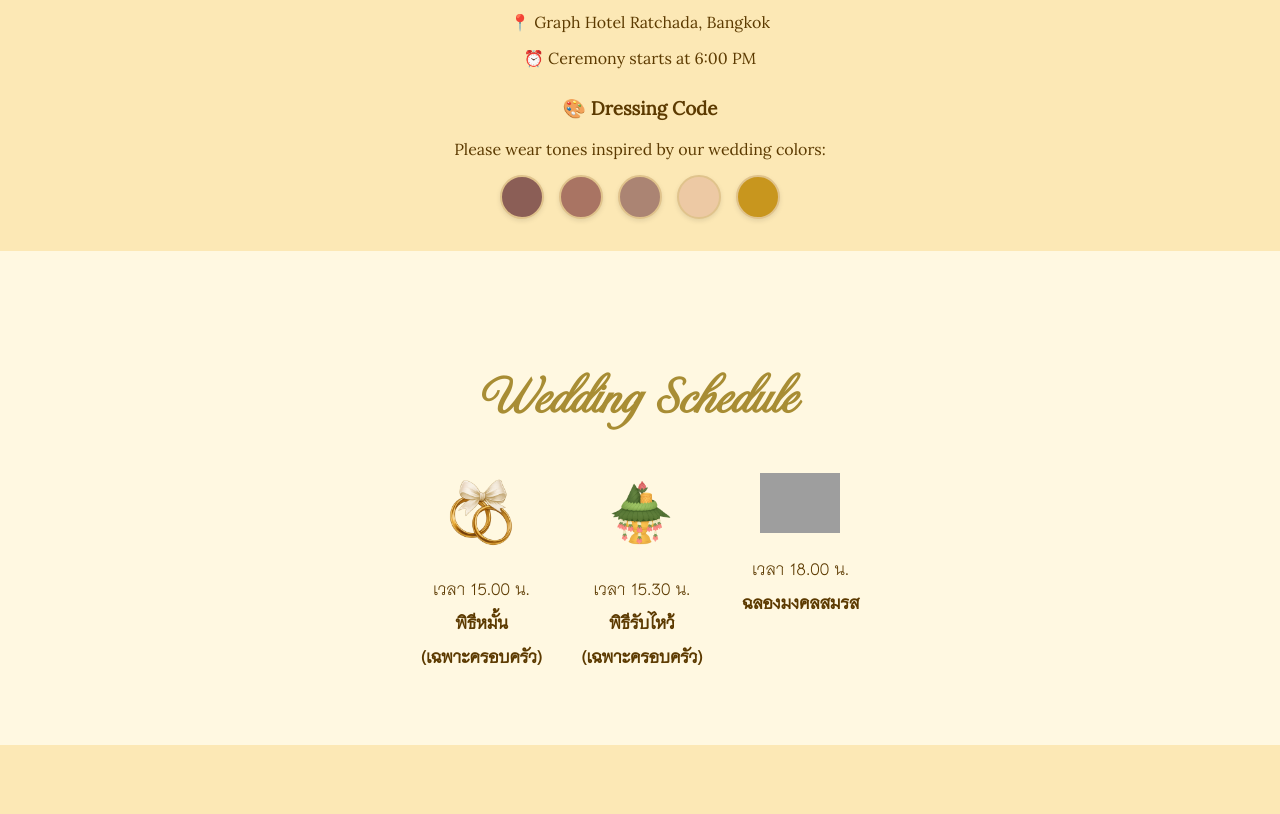
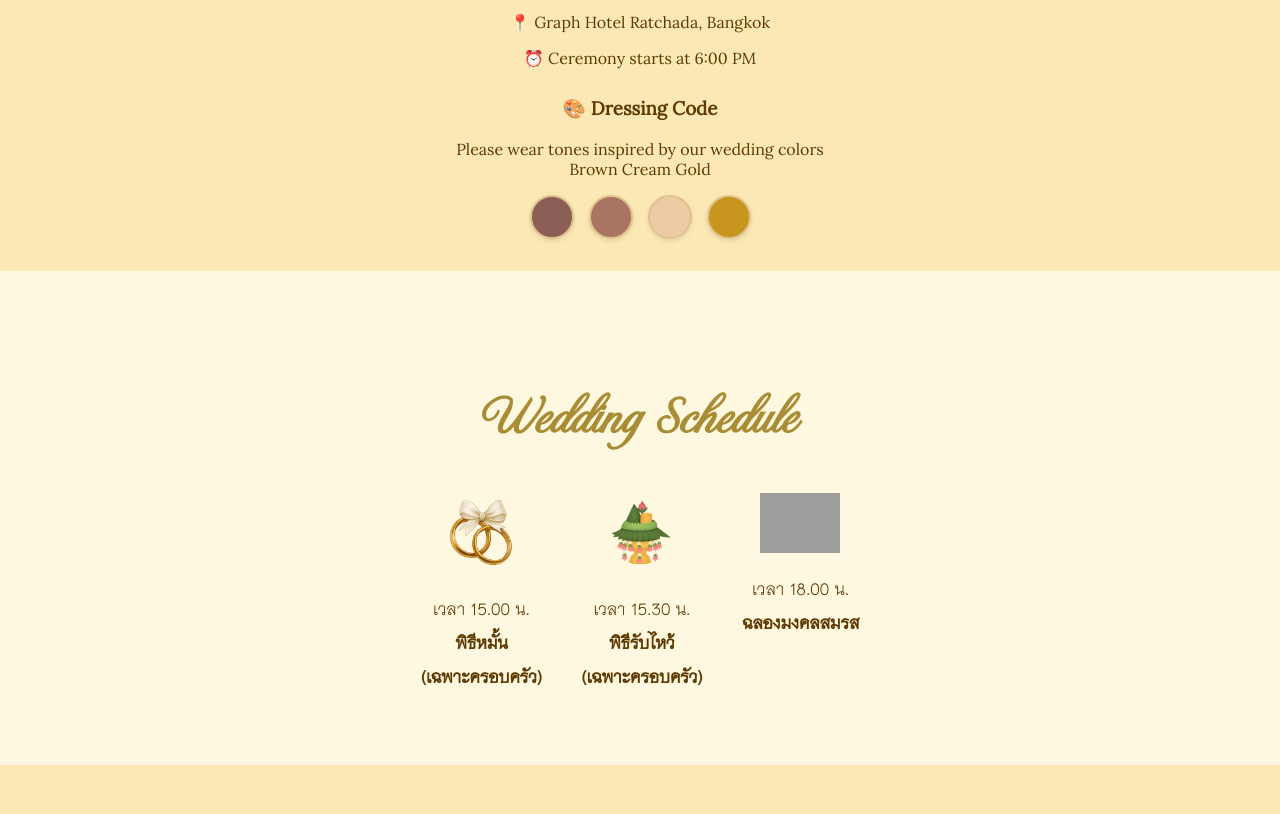
Before and after one commit to kratuakt/wedding, a plain HTML site: page index.html in a window 1280 px wide. Shown: the part 2260-3074 px from the top of the page. Drawn offline with nearby package versions, Linux system fonts and the light colour scheme; grey boxes are pictures that could not be loaded.

Commit message:
Update index.html

```diff
--- a/index.html
+++ b/index.html
@@ -331,11 +331,11 @@
 
   <div class="dressing-code">
     <h3 style="margin-top: 1.5em;">🎨 Dressing Code</h3>
-    <p>Please wear tones inspired by our wedding colors:</p>
+    <p>Please wear tones inspired by our wedding colors <br> Brown Cream Gold</p>
     <div class="color-palette">
       <div class="color-swatch" style="background-color: #8B5E56;" title="#8B5E56"></div>
       <div class="color-swatch" style="background-color: #A97463;" title="#A97463"></div>
-      <div class="color-swatch" style="background-color: #AB8473;" title="#AB8473"></div>
+<!--       <div class="color-swatch" style="background-color: #AB8473;" title="#AB8473"></div> -->
       <div class="color-swatch" style="background-color: #EDC9A4;" title="#EDC9A4"></div>
       <div class="color-swatch" style="background-color: #C8961E;" title="#C8961E"></div>
     </div>
```
